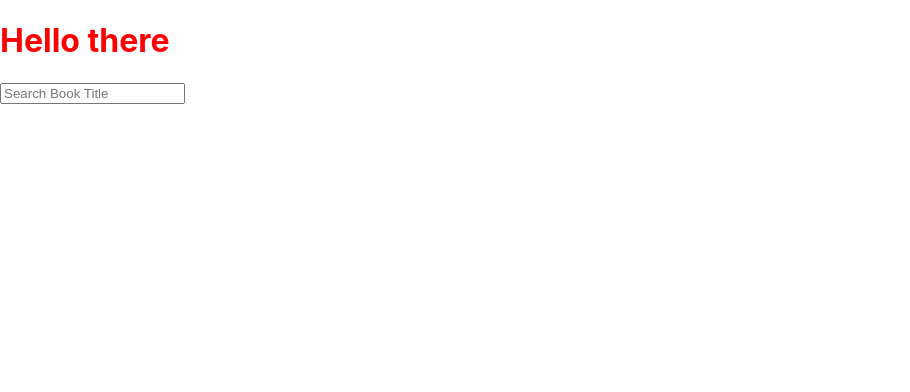
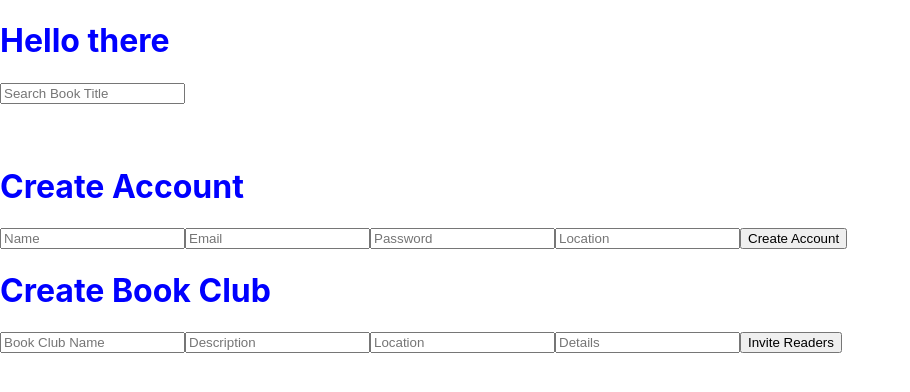
Before and after one commit to unachoza/Book-Clubs, a React (Create React App) app in the folder client/: page / in a window 1280 px wide. Shown: the top 392 px of the page, without its empty margins (0-910 px from the left). Built offline with nearby package versions, Linux system fonts and the light colour scheme.

Commit message:
building out forms

```diff
--- a/client/src/App.css
+++ b/client/src/App.css
@@ -31,9 +31,9 @@
   }
 }
 h1 {
-  color: red
+  color: blue
 }
 
 input {
-  color: red
+  color: black
 }
--- a/client/src/App.js
+++ b/client/src/App.js
@@ -1,6 +1,8 @@
 import React, { Component } from 'react';
 import './App.css';
 import Search from './components/Search'
+import CreateAccount from './components/CreateAccount';
+import CreateBookClub from './components/CreateBookClub'
 
 class App extends Component {
   render() {
@@ -9,6 +11,8 @@ class App extends Component {
       <h1>Hello there</h1>
 
       <Search/>
+      <CreateAccount/>
+      <CreateBookClub/>
       </div>
     );
   }
--- /dev/null
+++ b/client/src/components/CreateAccount.js
@@ -0,0 +1,44 @@
+import React, {Component} from 'react'
+import ReactDOM from 'react-dom'
+
+class CreateAccount extends Component {
+    render(){
+        return(
+            <div>
+            <h1>Create Account</h1>
+            <form > {/*onSubmit={}> */}
+            <input
+                name='Name'
+                type='text'
+                placeholder='Name'
+                onChange={this.handleInput}>
+            </input>
+            <input
+                name='Email'
+                type='text'
+                placeholder='Email'
+                onChange={this.handleInput}>
+            </input>
+            <input
+                name='Password'
+                type='text'
+                placeholder='Password'
+                onChange={this.handleInput}>
+            </input>
+            <input
+                name='Location'
+                type='text'
+                placeholder='Location'
+                onChange={this.handleInput}>
+            </input>
+                <button> {/* onClick={} */ }
+                 Create Account
+                </button>
+            </form>
+
+            </div>
+        )
+    }
+}
+
+export default CreateAccount
--- /dev/null
+++ b/client/src/components/CreateBookClub.js
@@ -0,0 +1,43 @@
+import React, {Component} from 'react'
+import ReactDOM from 'react-dom'
+
+class CreateBookClub extends Component {
+    render(){
+        return(
+            <form>
+             <h1>Create Book Club</h1>
+            <input
+                name='Name'
+                type='text'
+                placeholder='Book Club Name'
+                onChange={this.handleInput}>
+            </input>
+            <input
+                name='Name'
+                type='text'
+                placeholder='Description'
+                onChange={this.handleInput}>
+            </input>
+            <input
+                name='Name'
+                type='text'
+                placeholder='Location'
+                onChange={this.handleInput}>
+            </input>
+            <input
+                name='Name'
+                type='text'
+                placeholder='Details'
+                onChange={this.handleInput}>
+            </input>
+            <button>
+                Invite Readers
+            </button>
+
+            </form>
+
+        )
+    }
+}
+
+export default CreateBookClub
```
Also changed, not shown: client/src/components/Search.js (+1 -6 lines).
